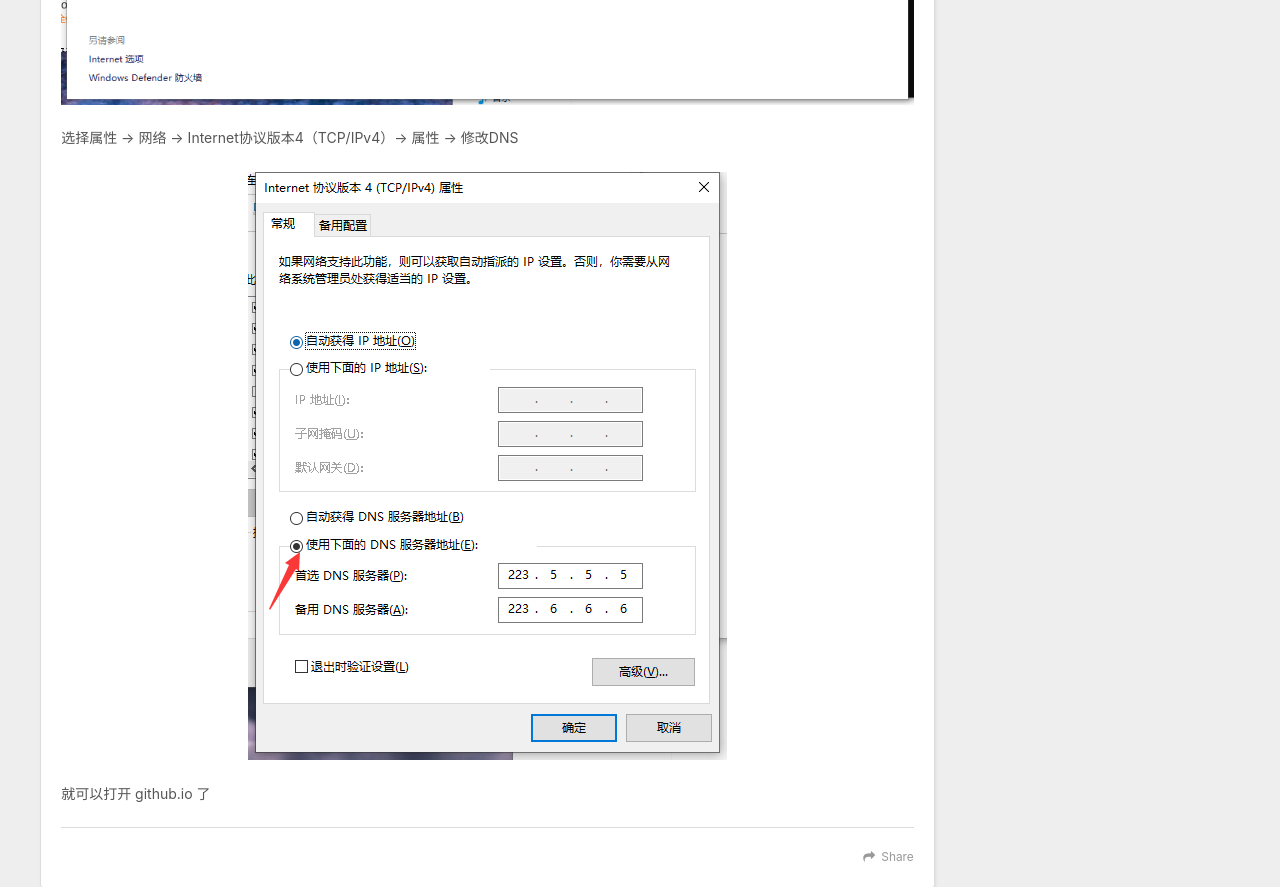
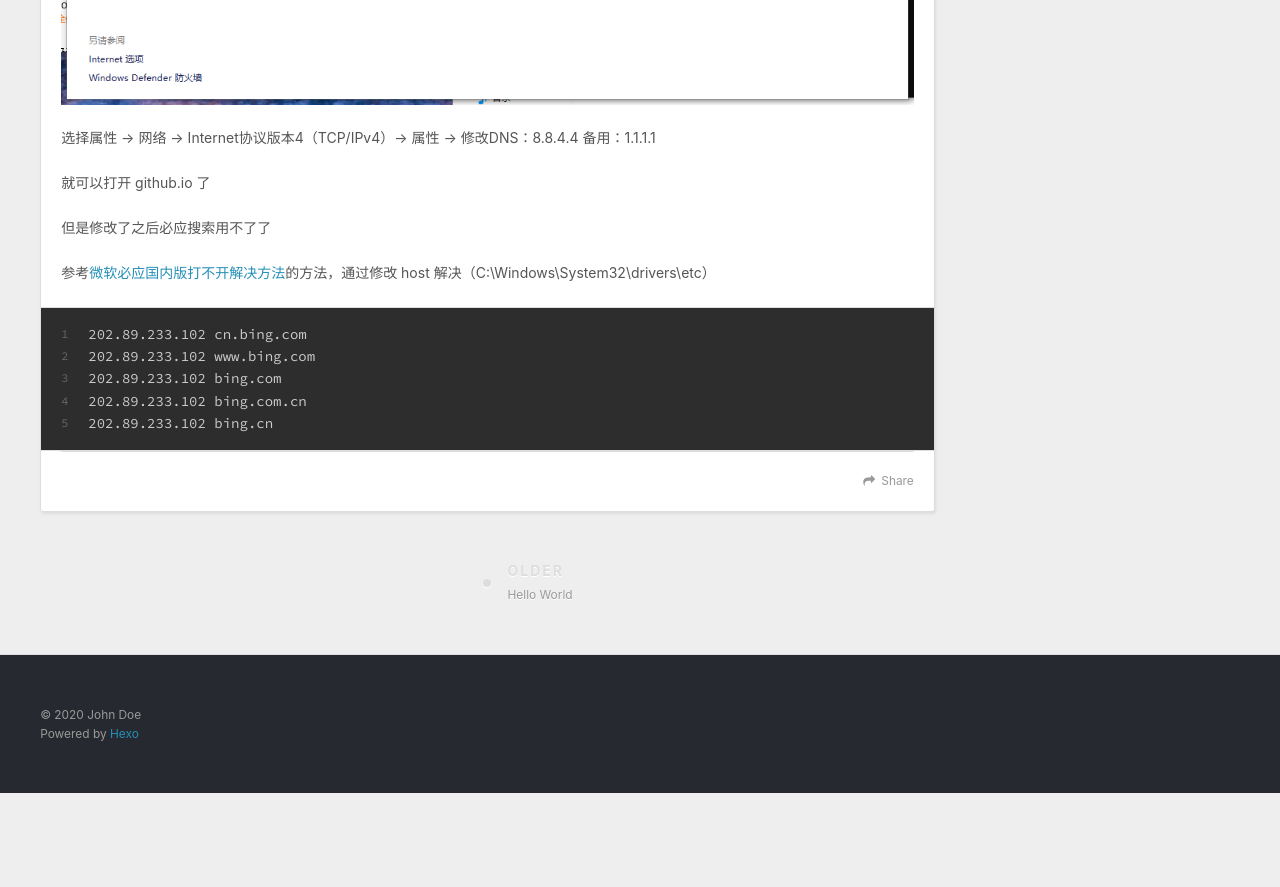
Before and after one commit to Keliang-Lyu/Keliang-Lyu.github.io, a plain HTML site: page 2020/10/13/解决-Github-Pages-网页无法打开的问题/index.html in a window 1280 px wide. Shown: the part 940-1827 px from the top of the page. After the commit the page ends 1733 px from the top, so only its background shows below. Drawn offline with nearby package versions, Linux system fonts and the light colour scheme.

Commit message:
Site updated: 2020-10-13 15:54:44

```diff
--- a/2020/10/13/解决-Github-Pages-网页无法打开的问题/index.html
+++ b/2020/10/13/解决-Github-Pages-网页无法打开的问题/index.html
@@ -15,9 +15,8 @@
 <meta property="og:description" content="前段时间发现自己都无法访问 github.io 的页面，之前一直以为是被封了的原因。今天找到了个解决方法，可以解决无法打开 Github Pages 的问题。">
 <meta property="og:locale" content="en_US">
 <meta property="og:image" content="http://example.com/2020/10/13/%E8%A7%A3%E5%86%B3-Github-Pages-%E7%BD%91%E9%A1%B5%E6%97%A0%E6%B3%95%E6%89%93%E5%BC%80%E7%9A%84%E9%97%AE%E9%A2%98/%E6%8E%A7%E5%88%B6%E9%9D%A2%E6%9D%BF.png">
-<meta property="og:image" content="http://example.com/2020/10/13/%E8%A7%A3%E5%86%B3-Github-Pages-%E7%BD%91%E9%A1%B5%E6%97%A0%E6%B3%95%E6%89%93%E5%BC%80%E7%9A%84%E9%97%AE%E9%A2%98/%E5%B1%9E%E6%80%A7.png">
 <meta property="article:published_time" content="2020-10-13T05:44:52.000Z">
-<meta property="article:modified_time" content="2020-10-13T06:55:01.320Z">
+<meta property="article:modified_time" content="2020-10-13T07:53:56.885Z">
 <meta property="article:author" content="John Doe">
 <meta name="twitter:card" content="summary">
 <meta name="twitter:image" content="http://example.com/2020/10/13/%E8%A7%A3%E5%86%B3-Github-Pages-%E7%BD%91%E9%A1%B5%E6%97%A0%E6%B3%95%E6%89%93%E5%BC%80%E7%9A%84%E9%97%AE%E9%A2%98/%E6%8E%A7%E5%88%B6%E9%9D%A2%E6%9D%BF.png">
@@ -97,15 +96,16 @@
 <p>进入控制面板 -&gt; 网络和 Internet -&gt; 网络共享中心 选择联网的活动网络</p>
 <img src="/2020/10/13/%E8%A7%A3%E5%86%B3-Github-Pages-%E7%BD%91%E9%A1%B5%E6%97%A0%E6%B3%95%E6%89%93%E5%BC%80%E7%9A%84%E9%97%AE%E9%A2%98/%E6%8E%A7%E5%88%B6%E9%9D%A2%E6%9D%BF.png" class title="控制面板">
 
-<p>选择属性 -&gt; 网络 -&gt; Internet协议版本4（TCP/IPv4）-&gt; 属性 -&gt; 修改DNS</p>
-<img src="/2020/10/13/%E8%A7%A3%E5%86%B3-Github-Pages-%E7%BD%91%E9%A1%B5%E6%97%A0%E6%B3%95%E6%89%93%E5%BC%80%E7%9A%84%E9%97%AE%E9%A2%98/%E5%B1%9E%E6%80%A7.png" class title="属性">
-
+<p>选择属性 -&gt; 网络 -&gt; Internet协议版本4（TCP/IPv4）-&gt; 属性 -&gt; 修改DNS：8.8.4.4 备用：1.1.1.1</p>
 <p>就可以打开 github.io 了</p>
+<p>但是修改了之后必应搜索用不了了</p>
+<p>参考<a target="_blank" rel="noopener" href="https://www.jianshu.com/p/f0be5be1936c">微软必应国内版打不开解决方法</a>的方法，通过修改 host 解决（C:\Windows\System32\drivers\etc）</p>
+<figure class="highlight plain"><table><tr><td class="gutter"><pre><span class="line">1</span><br><span class="line">2</span><br><span class="line">3</span><br><span class="line">4</span><br><span class="line">5</span><br></pre></td><td class="code"><pre><span class="line">202.89.233.102 cn.bing.com</span><br><span class="line">202.89.233.102 www.bing.com</span><br><span class="line">202.89.233.102 bing.com</span><br><span class="line">202.89.233.102 bing.com.cn</span><br><span class="line">202.89.233.102 bing.cn</span><br></pre></td></tr></table></figure>
 
 
     </div>
     <footer class="article-footer">
-      <a data-url="http://example.com/2020/10/13/%E8%A7%A3%E5%86%B3-Github-Pages-%E7%BD%91%E9%A1%B5%E6%97%A0%E6%B3%95%E6%89%93%E5%BC%80%E7%9A%84%E9%97%AE%E9%A2%98/" data-id="ckg7lccpu0001asuy6g0t8izh" class="article-share-link">Share</a>
+      <a data-url="http://example.com/2020/10/13/%E8%A7%A3%E5%86%B3-Github-Pages-%E7%BD%91%E9%A1%B5%E6%97%A0%E6%B3%95%E6%89%93%E5%BC%80%E7%9A%84%E9%97%AE%E9%A2%98/" data-id="ckg7o6j9u0001isuye9d57nnu" class="article-share-link">Share</a>
 
 
     </footer>
```
Also changed, not shown: 2020/10/12/hello-world/index.html (+1 -1 lines), index.html (+2 -2 lines), 2020/10/13/解决-Github-Pages-网页无法打开的问题/属性.png (deleted).
